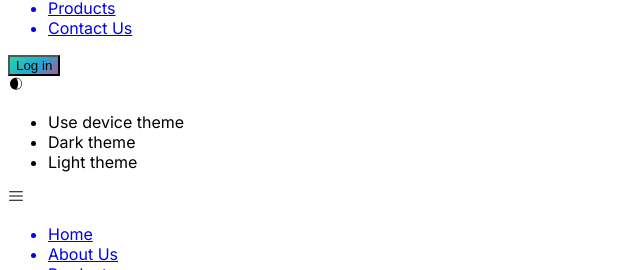
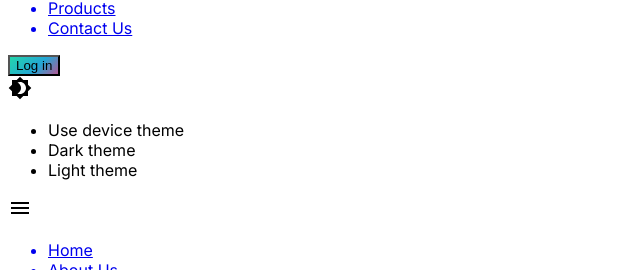
Before and after one commit to zaki164/nike_mui, a Next.js app: page / in a window 1280 px wide. Shown: the part 370-640 px from the top of the page, without its empty margins (0-640 px from the left). Built offline with nearby package versions, Linux system fonts and the light colour scheme; a web font is replaced by a local one.

Commit message:
add mui icons instead of react-icons

```diff
--- a/package.json
+++ b/package.json
@@ -18,8 +18,7 @@
     "js-cookie": "^3.0.5",
     "next": "13.5.4",
     "react": "^18",
-    "react-dom": "^18",
-    "react-icons": "^4.11.0"
+    "react-dom": "^18"
   },
   "devDependencies": {
     "eslint": "^8",
--- a/src/components/HamburgerButton.jsx
+++ b/src/components/HamburgerButton.jsx
@@ -1,7 +1,7 @@
 "use client";
 
 import { useEffect, useRef } from "react";
-import { RxHamburgerMenu } from "react-icons/rx";
+import MenuIcon from "@mui/icons-material/Menu";
 
 const HamburgerButton = ({ navOpen, setnavOpen }) => {
   const NavIconRef = useRef();
@@ -30,7 +30,7 @@ const HamburgerButton = ({ navOpen, setnavOpen }) => {
       onClick={handleNavIconClick}
       ref={NavIconRef}
     >
-      <RxHamburgerMenu className="w-7 h-7 sm:w-9 sm:h-9" />
+      <MenuIcon className="w-7 h-7 sm:w-9 sm:h-9" />
     </span>
   );
 };
--- a/src/components/ThemeButton.jsx
+++ b/src/components/ThemeButton.jsx
@@ -1,7 +1,6 @@
 import { useEffect, useRef, useState } from "react";
 import { themeOption } from "../constants";
-import { BsFillSunFill, BsSun } from "react-icons/bs";
-import { WiMoonAltWaxingCrescent4 } from "react-icons/wi";
+import Brightness4Icon from "@mui/icons-material/Brightness4";
 
 const ThemeButton = () => {
   const [themeOptionOpen, setThemeOptionOpen] = useState(false);
@@ -80,7 +79,7 @@ const ThemeButton = () => {
         onClick={handleThemeIconClick}
         ref={themeRef}
       >
-        <WiMoonAltWaxingCrescent4 className="w-7 h-7" />
+        <Brightness4Icon className="w-7 h-7" />
       </span>
       <div
         className={`absolute transition duration-300 z-20 ${
```
Also changed, not shown: 1 other file (tests, documents, lock files or other folders).
